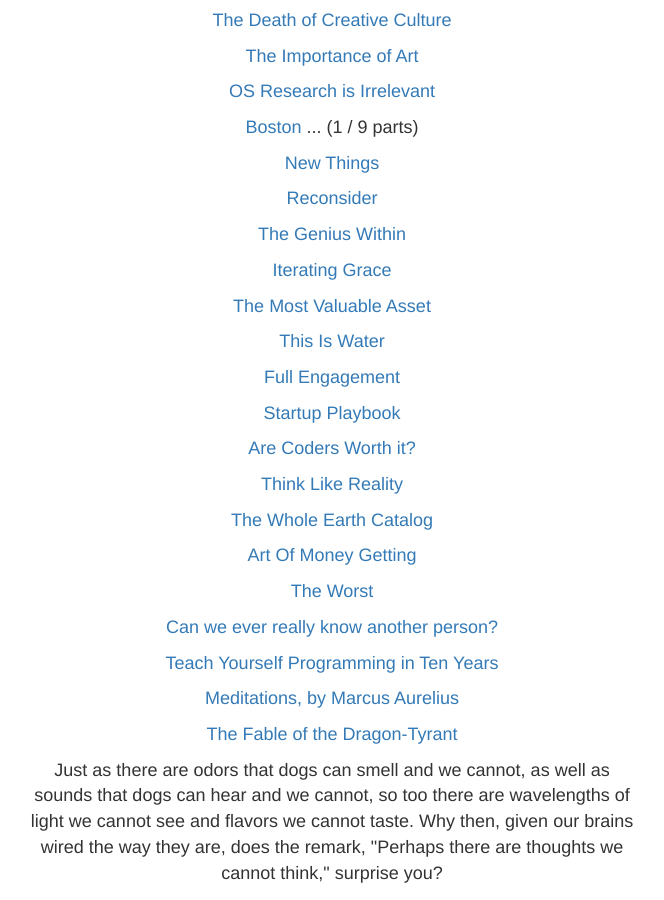
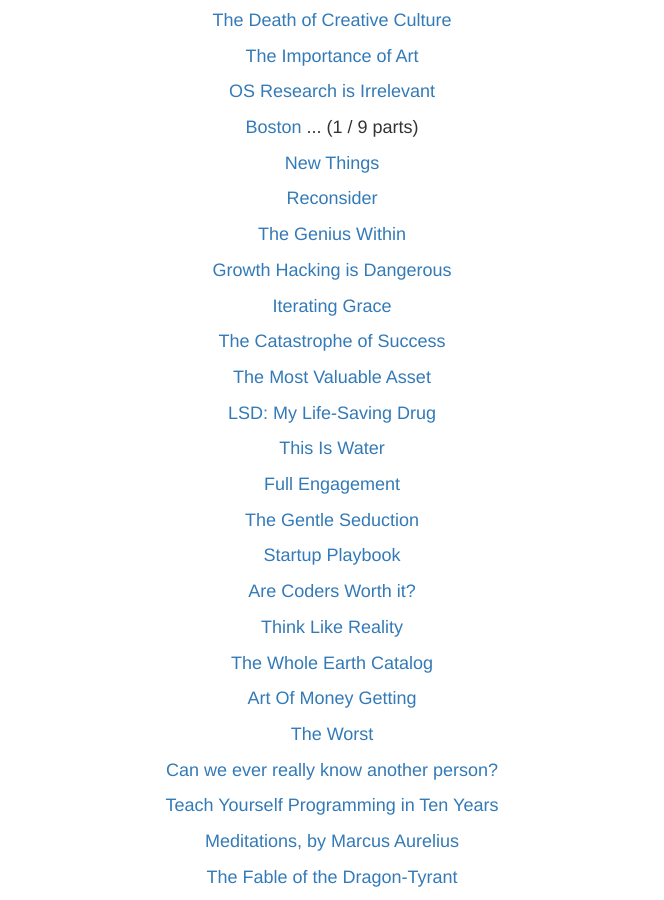
Before and after one commit to gDelgado14/gDelgado14.github.io, a Jekyll site: the page built from about/index.html, in a window 1280 px wide and 900 px high, scrolled down 990 px. Shown: the whole window, without its empty margins (308-972 px from the left). Built offline with Jekyll 4.4.1, drawn with Linux system fonts in a browser that asks for light colours; nearby versions of some CDN libraries.

Commit message:
added new reading to about page

```diff
--- a/about/index.html
+++ b/about/index.html
@@ -34,10 +34,14 @@ title: About
 		<p><a href="http://paulgraham.com/newthings.html">New Things</a></p>
 		<p><a href="https://signalvnoise.com/posts/3972-reconsider">Reconsider</a></p>
 		<p><a href="https://alumni.stanford.edu/get/page/magazine/article/?article_id=32124">The Genius Within</a></p>
+		<p><a href="http://austenallred.com/growth-ha/">Growth Hacking is Dangerous</a></p>
 		<p><a href="https://fusiondotnet.files.wordpress.com/2015/06/iterating-grace_digitized_small.pdf">Iterating Grace</a></p>
+		<p><a href="http://genius.com/Tennessee-williams-the-catastrophe-of-success-annotated">The Catastrophe of Success</a></p>
 		<p><a href="http://www.nytimes.com/2015/12/15/your-money/your-most-valuable-asset-is-yourself.html?_r=1">The Most Valuable Asset</a></p>
+		<p><a href="http://www.gq.com/story/lsd-life-saving-drug">LSD: My Life-Saving Drug</a></p>
 		<p><a href="http://web.archive.org/web/20080213082423/http://www.marginalia.org/dfw_kenyon_commencement.html">This Is Water</a></p>
 		<p><a href="http://sivers.org/book/PowerOfFullEngagement">Full Engagement</a></p>
+		<p><a href="http://www.skyhunter.com/marcs/GentleSeduction.html">The Gentle Seduction</a></p>
 		<p><a href="http://playbook.samaltman.com/">Startup Playbook</a></p>
 		<p><a href="http://aeon.co/magazine/society/james-somers-web-developer-money/">Are Coders Worth it?</a></p>
 		<p><a href="http://lesswrong.com/lw/hs/think_like_reality/">Think Like Reality</a></p>
```
Also changed, not shown: 5 other files.
